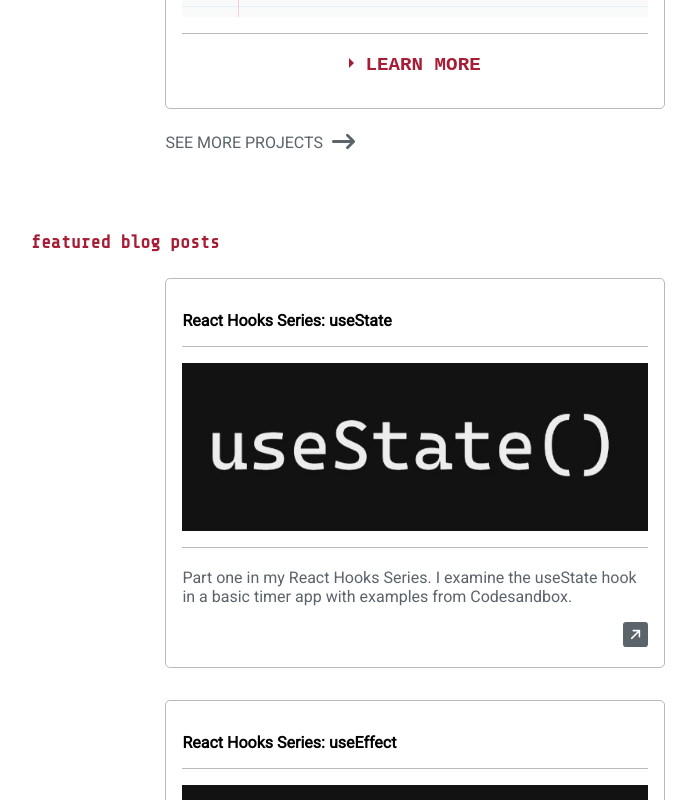
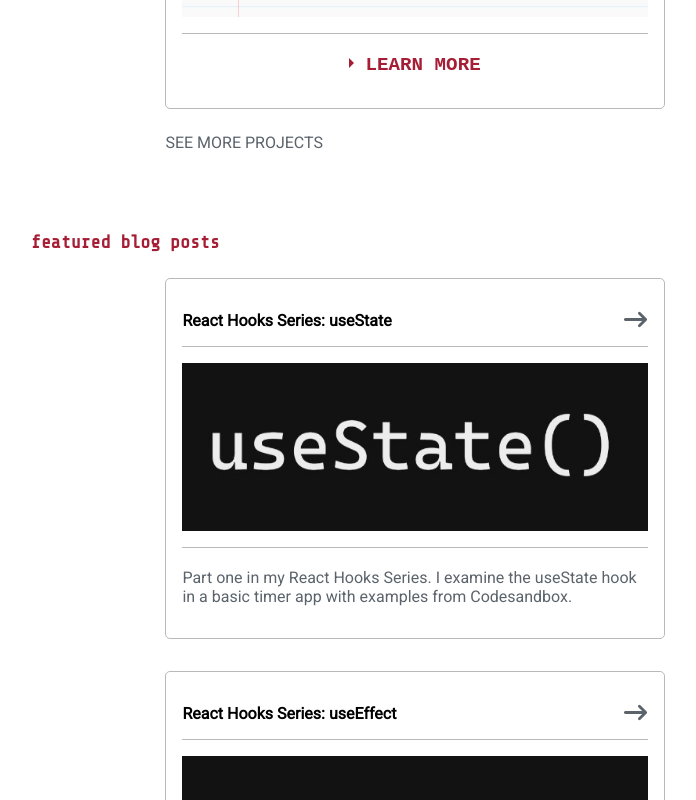
Before and after one commit to jamesncox/portfolio-v2, a React (Create React App) app: page / in a window 1280 px wide. Shown: the part 2520-3320 px from the top of the page, without its empty margins (225-921 px from the left). Built offline with nearby package versions, Linux system fonts and the light colour scheme.

Commit message:
Update DisplayBlog icon placement and App.css

```diff
--- a/src/components/blog/BlogLink.js
+++ b/src/components/blog/BlogLink.js
@@ -5,7 +5,7 @@ export default function BlogLink() {
     return (
         <a className="see-more-blogs" href="https://dev.to/jamesncox" rel="noopener noreferrer" target="_blank">
             <p className="text">SEE MORE POSTS</p>
-            <div className="arrow-icon">
+            {/* <div className="arrow-icon">
                 <svg
                     className="icon-link"
                     xmlns="http://www.w3.org/2000/svg"
@@ -13,7 +13,7 @@ export default function BlogLink() {
                 >
                     <path fillRule="evenodd" d="M1 8a.5.5 0 0 1 .5-.5h11.793l-3.147-3.146a.5.5 0 0 1 .708-.708l4 4a.5.5 0 0 1 0 .708l-4 4a.5.5 0 0 1-.708-.708L13.293 8.5H1.5A.5.5 0 0 1 1 8z"/>
                 </svg>
-            </div>
+            </div> */}
         </a>
     )
 }
--- a/src/components/projects/ProjectLink.js
+++ b/src/components/projects/ProjectLink.js
@@ -5,7 +5,7 @@ export default function ProjectLink() {
     return (
         <a className="see-more-blogs" href="https://github.com/jamesncox" rel="noopener noreferrer" target="_blank">
             <p className="text">SEE MORE PROJECTS</p>
-            <div className="arrow-icon">
+            {/* <div className="arrow-icon">
                 <svg
                     className="icon-link"
                     xmlns="http://www.w3.org/2000/svg"
@@ -13,7 +13,7 @@ export default function ProjectLink() {
                 >
                     <path fillRule="evenodd" d="M1 8a.5.5 0 0 1 .5-.5h11.793l-3.147-3.146a.5.5 0 0 1 .708-.708l4 4a.5.5 0 0 1 0 .708l-4 4a.5.5 0 0 1-.708-.708L13.293 8.5H1.5A.5.5 0 0 1 1 8z"/>
                 </svg>
-            </div>
+            </div> */}
         </a>
     )
 }
--- a/src/hooks/DisplayBlog.js
+++ b/src/hooks/DisplayBlog.js
@@ -5,18 +5,10 @@ const DisplayBlog = React.memo(({ title, src, placeholder, alt, description, url
 
     return (
       <div className="blog-card">
+        <div className="blog-icon-wrapper">
         <p className="blog-title">{title}</p>
-        <ImageLoad
-          className="project-image"
-          src={src}
-          placeholder={placeholder}
-          alt={alt}
-        />
-        <p className="project-description">{description}</p>
-        <div className="project-icon-wrapper">
-          {/* <p className="icon-description">visit</p> */}
 
-          {/* <div className="arrow-icon">
+          <div className="arrow-icon">
             <a href={url} rel="noopener noreferrer" target="_blank">
               <svg
                   className="icon-link"
@@ -26,10 +18,10 @@ const DisplayBlog = React.memo(({ title, src, placeholder, alt, description, url
                   <path fillRule="evenodd" d="M1 8a.5.5 0 0 1 .5-.5h11.793l-3.147-3.146a.5.5 0 0 1 .708-.708l4 4a.5.5 0 0 1 0 .708l-4 4a.5.5 0 0 1-.708-.708L13.293 8.5H1.5A.5.5 0 0 1 1 8z"/>
               </svg>
             </a>
-          </div> */}
+          </div>
 
 
-            <div className="icons">
+            {/* <div className="icons">
               <a href={url} rel="noopener noreferrer" target="_blank">
                   <svg
                     className="icon-link"
@@ -39,8 +31,16 @@ const DisplayBlog = React.memo(({ title, src, placeholder, alt, description, url
                     <path d="M14 0a2 2 0 0 1 2 2v12a2 2 0 0 1-2 2H2a2 2 0 0 1-2-2V2a2 2 0 0 1 2-2h12zM5.904 10.803L10 6.707v2.768a.5.5 0 0 0 1 0V5.5a.5.5 0 0 0-.5-.5H6.525a.5.5 0 1 0 0 1h2.768l-4.096 4.096a.5.5 0 0 0 .707.707z" />
                   </svg>
               </a>
-            </div>
+            </div> */}
+
         </div>
+        <ImageLoad
+          className="project-image"
+          src={src}
+          placeholder={placeholder}
+          alt={alt}
+        />
+        <p className="project-description">{description}</p>
       </div>
     );
 })
--- a/src/stylesheets/App.css
+++ b/src/stylesheets/App.css
@@ -335,6 +335,13 @@ body.dark {
     flex-direction: row;
 }
 
+.blog-icon-wrapper {
+    display: flex;
+    justify-content: space-between;
+    border-bottom: solid 1px var(--card-border);
+    margin-bottom: 1rem;
+}
+
 .blog-card {
     margin-top: .5rem;
     margin-bottom: 1.5rem;
@@ -348,8 +355,8 @@ body.dark {
     font-family: 'Roboto', sans-serif;
     font-weight: var(--font-weight);
     color: var(--name-color);
-    border-bottom: solid 1px var(--card-border);
-    padding-bottom: 1rem;
+    /* border-bottom: solid 1px var(--card-border);
+    padding-bottom: 1rem; */
     transition: var(--theme-transition);
 }
 
@@ -365,7 +372,6 @@ body.dark {
 
 .see-more-blogs {
     display: flex;
-    /* justify-content: flex-end; */
     text-decoration: none;
     margin-top: -1rem;
 }
```
